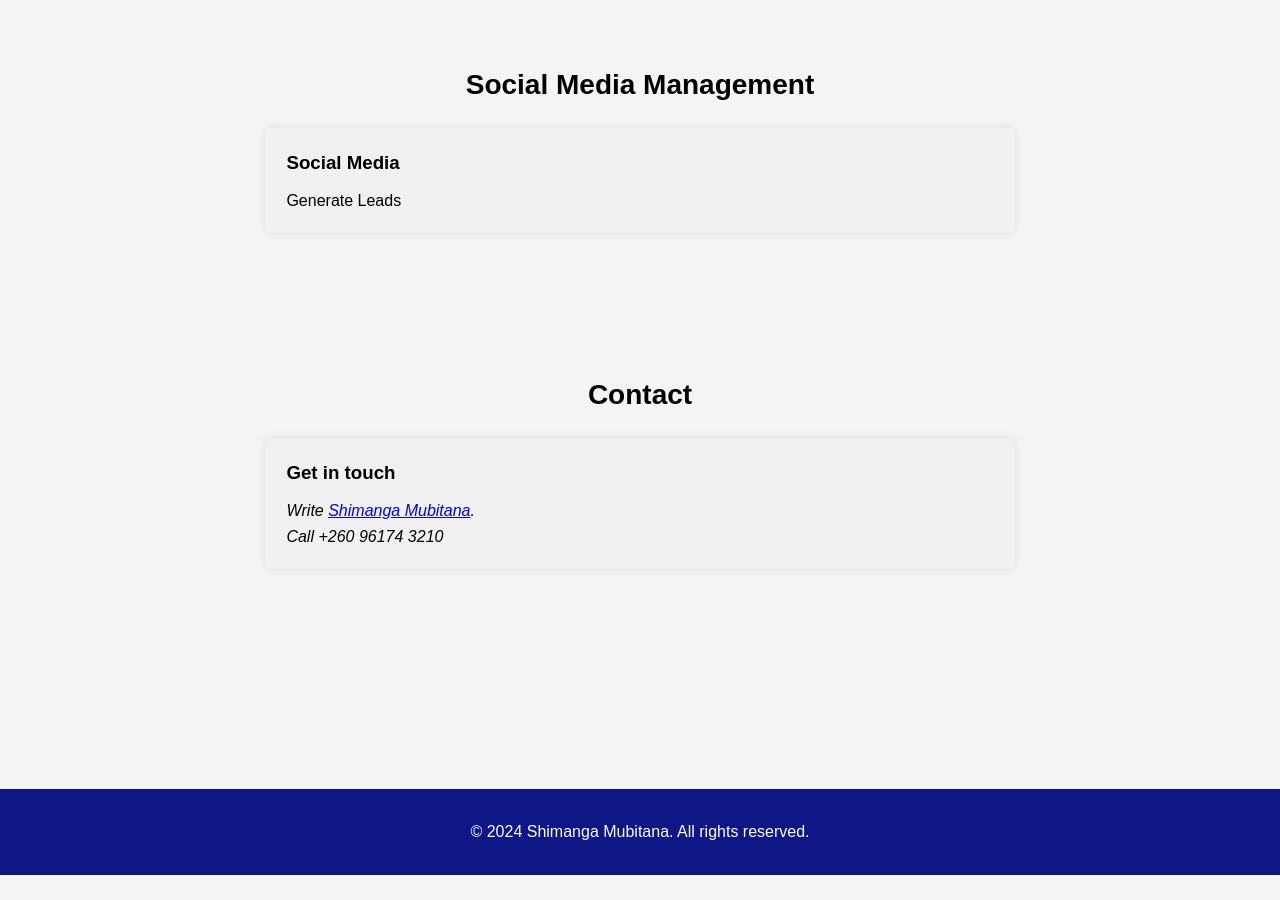
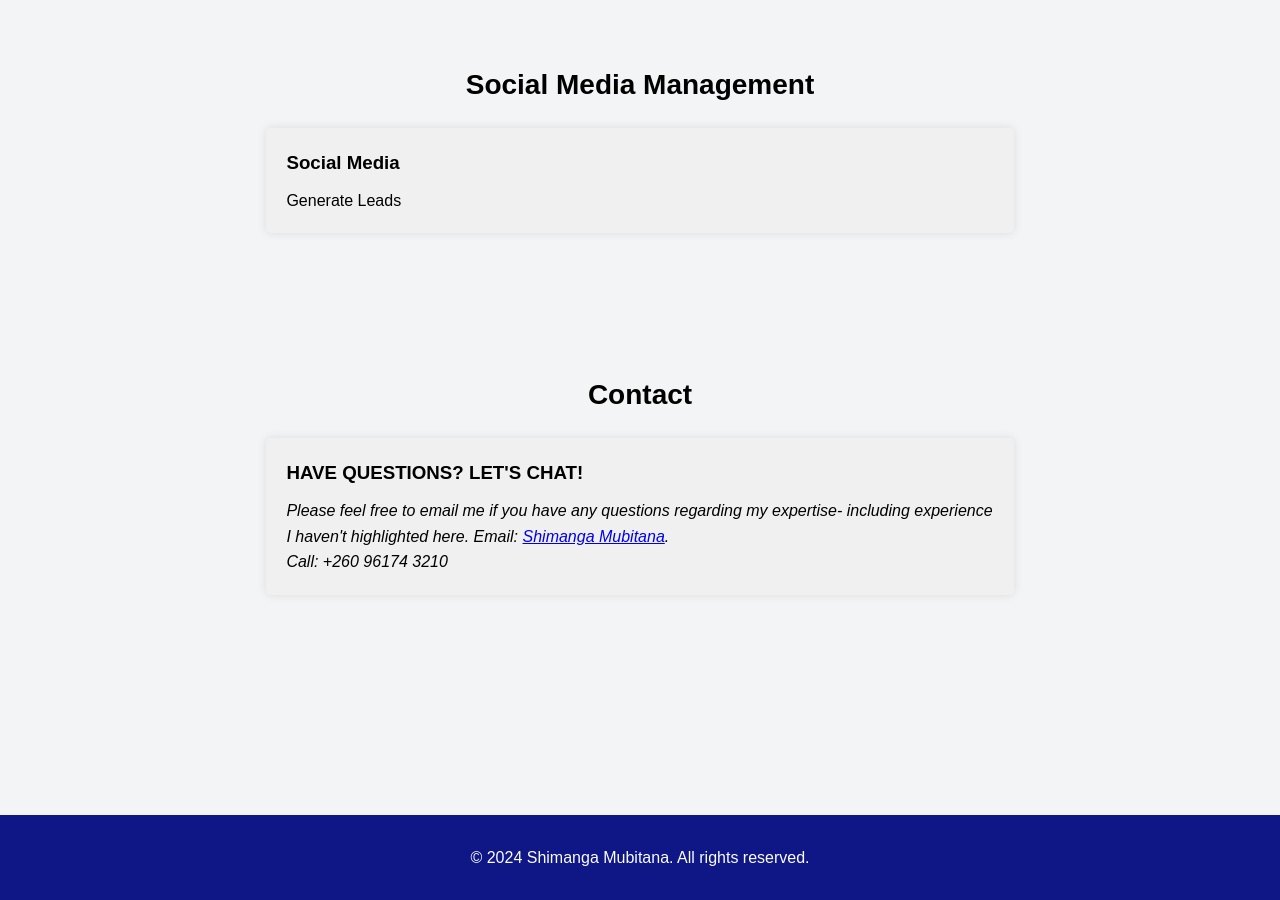
Before and after one commit to Shimanga/Marketing-Portfolio, a plain HTML site: page index.html in a window 1280 px wide. Shown: the part 3006-3906 px from the top of the page. Before the commit the page ends 3881 px from the top, so only its background shows below. Drawn offline with Linux system fonts and the light colour scheme.

Commit message:
Update index.html

```diff
--- a/index.html
+++ b/index.html
@@ -96,10 +96,11 @@ Learn about some of my work through this portfolio.</p> <br>
             <div class="container">
                 <h2>Contact</h2>
                 <div class="portfolio-item">
-                    <h3>Get in touch</h3>
+                    <h3>HAVE QUESTIONS? LET'S CHAT!</h3>
                     <address>
-Write <a href="mailto:shimangam@yahoo.co.uk">Shimanga Mubitana</a>.<br>
-Call +260 96174 3210<br>
+Please feel free to email me if you have any questions regarding my expertise- including experience I haven't highlighted here.
+                        Email: <a href="mailto:shimangam@yahoo.co.uk">Shimanga Mubitana</a>.<br>
+Call: +260 96174 3210<br>
 </address>
                 </div>
     </main>
```
